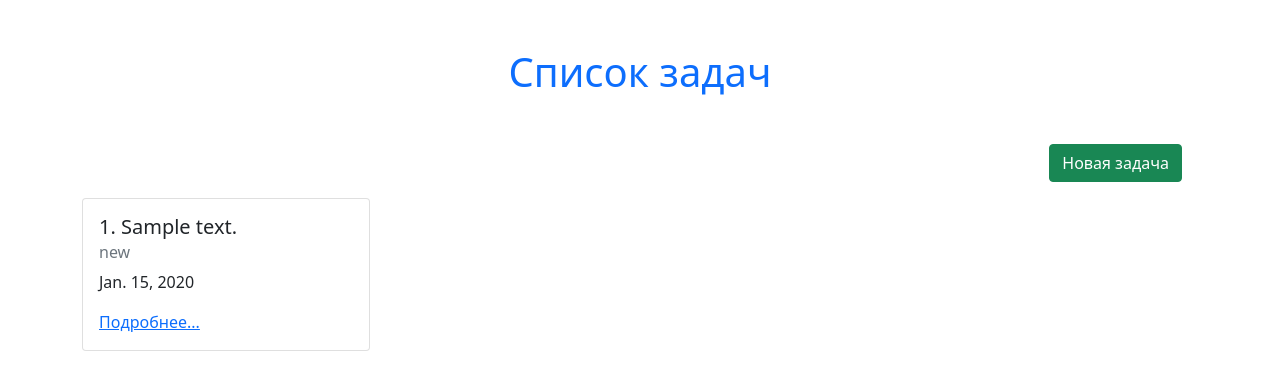
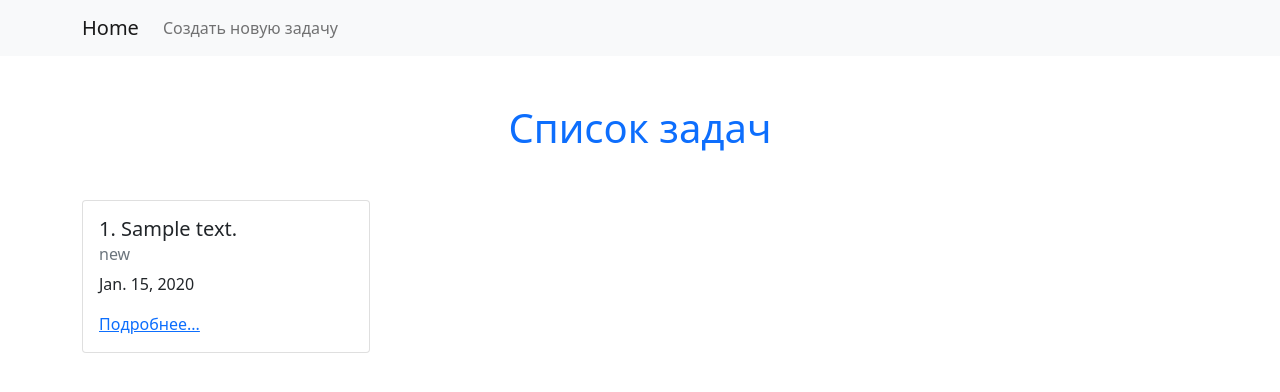
Before and after one commit to subanbekovt/HM45, a Django app: page / in a window 1280 px wide. Shown: the top 392 px of the page. Run offline with Django 4.2, Linux system fonts and the light colour scheme; tables that the repository leaves empty hold one stand-in row (values such as "Sample post").

Commit message:
Добавлена навигация, отредактированы страницы

```diff
--- a/To_Do_list/templates/index.html
+++ b/To_Do_list/templates/index.html
@@ -4,11 +4,6 @@
     <div class="row">
         <div class="col">
             <h1 class="text-center mt-5 mb-5 text-primary">Список задач</h1>
-        </div>
-    </div>
-    <div class="row ">
-        <div class="d-flex justify-content-end mb-3">
-            <a href="{% url 'add_view' %}" class="btn btn-success me-3">Новая задача</a>
         </div>
     </div>
     <div class="row">
--- a/To_Do_list/templates/new.html
+++ b/To_Do_list/templates/new.html
@@ -1,5 +1,6 @@
 {% extends 'temp.html' %}
 {% block title %}Create new task{% endblock %}
+{% block nav %}{% endblock %}
 {% block body %}
     <div class="row row-cols-2">
         <div class="row text-center">
@@ -26,7 +27,7 @@
                 <input type="text"  name="due_date">
             </div>
             <div class="d-flex flex-row">
-                <a class="btn btn-primary" href="{% url "index_view" %}" role="button">На главную</a><input type="submit" class="btn btn-primary ms-3"/>
+                <input type="submit" class="btn btn-primary ms-3"/>
             </div>
         </form>
     </div>
--- a/To_Do_list/templates/temp.html
+++ b/To_Do_list/templates/temp.html
@@ -9,6 +9,23 @@
     <title>{% block title %}{% endblock %}</title>
 </head>
 <body>
+    <nav class="navbar navbar-expand-lg navbar-light bg-light">
+        <div class="container">
+            <a class="navbar-brand" href="{% url 'index_view' %}">Home</a>
+            <button class="navbar-toggler" type="button" data-bs-toggle="collapse" data-bs-target="#navbarNav" aria-controls="navbarNav" aria-expanded="false" aria-label="Toggle navigation">
+                <span class="navbar-toggler-icon"></span>
+            </button>
+            <div class="collapse navbar-collapse" id="navbarNav">
+                <ul class="navbar-nav">
+                    {% block nav %}
+                    <li class="nav-item">
+                        <a class="nav-link" href="{% url 'add_view' %}">Создать новую задачу</a>
+                    </li>
+                    {% endblock %}
+                </ul>
+            </div>
+        </div>
+    </nav>
     <div class="container">
         {% block body %}
         {% endblock %}
```
Also changed, not shown: To_Do_list/templates/one_entry.html (+8 -5 lines).
